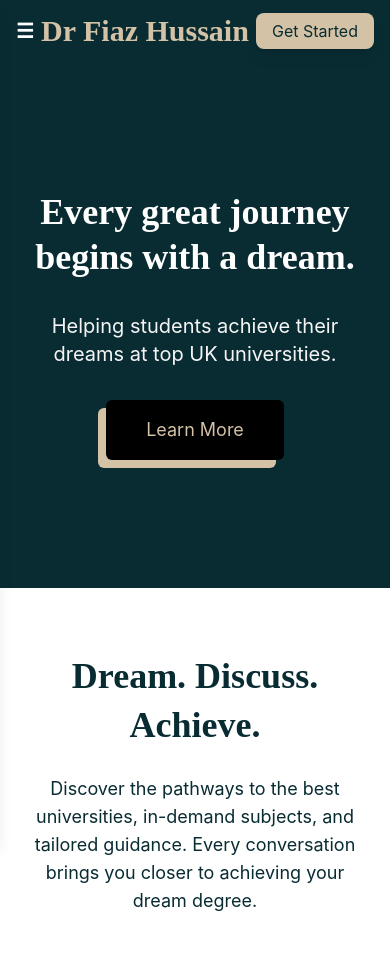
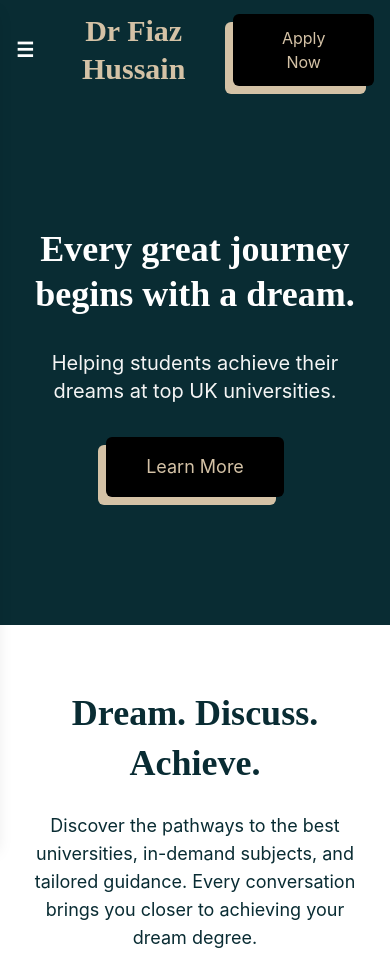
Before and after one commit to itsmardan/drfiaz, a plain HTML site: page index.html in a window 390 px wide. Shown: the top 955 px of the page. Drawn offline with Linux system fonts and the light colour scheme.

Commit message:
second commit

```diff
--- a/feed.xml
+++ b/feed.xml
@@ -1,4 +1,4 @@
-<?xml version="1.0" encoding="utf-8"?><feed xmlns="http://www.w3.org/2005/Atom" ><generator uri="https://jekyllrb.com/" version="4.3.4">Jekyll</generator><link href="/feed.xml" rel="self" type="application/atom+xml" /><link href="/" rel="alternate" type="text/html" /><updated>2025-01-13T19:51:53+00:00</updated><id>/feed.xml</id><title type="html">Your awesome title</title><subtitle>Write an awesome description for your new site here. You can edit this line in _config.yml. It will appear in your document head meta (for Google search results) and in your feed.xml site description.</subtitle><entry><title type="html">Welcome to Jekyll!</title><link href="/jekyll/update/2025/01/13/welcome-to-jekyll.html" rel="alternate" type="text/html" title="Welcome to Jekyll!" /><published>2025-01-13T12:19:36+00:00</published><updated>2025-01-13T12:19:36+00:00</updated><id>/jekyll/update/2025/01/13/welcome-to-jekyll</id><content type="html" xml:base="/jekyll/update/2025/01/13/welcome-to-jekyll.html"><![CDATA[<p>You’ll find this post in your <code class="language-plaintext highlighter-rouge">_posts</code> directory. Go ahead and edit it and re-build the site to see your changes. You can rebuild the site in many different ways, but the most common way is to run <code class="language-plaintext highlighter-rouge">jekyll serve</code>, which launches a web server and auto-regenerates your site when a file is updated.</p>
+<?xml version="1.0" encoding="utf-8"?><feed xmlns="http://www.w3.org/2005/Atom" ><generator uri="https://jekyllrb.com/" version="4.3.4">Jekyll</generator><link href="/feed.xml" rel="self" type="application/atom+xml" /><link href="/" rel="alternate" type="text/html" /><updated>2025-01-13T20:03:37+00:00</updated><id>/feed.xml</id><title type="html">Your awesome title</title><subtitle>Write an awesome description for your new site here. You can edit this line in _config.yml. It will appear in your document head meta (for Google search results) and in your feed.xml site description.</subtitle><entry><title type="html">Welcome to Jekyll!</title><link href="/jekyll/update/2025/01/13/welcome-to-jekyll.html" rel="alternate" type="text/html" title="Welcome to Jekyll!" /><published>2025-01-13T12:19:36+00:00</published><updated>2025-01-13T12:19:36+00:00</updated><id>/jekyll/update/2025/01/13/welcome-to-jekyll</id><content type="html" xml:base="/jekyll/update/2025/01/13/welcome-to-jekyll.html"><![CDATA[<p>You’ll find this post in your <code class="language-plaintext highlighter-rouge">_posts</code> directory. Go ahead and edit it and re-build the site to see your changes. You can rebuild the site in many different ways, but the most common way is to run <code class="language-plaintext highlighter-rouge">jekyll serve</code>, which launches a web server and auto-regenerates your site when a file is updated.</p>
 
 <p>Jekyll requires blog post files to be named according to the following format:</p>
 
--- a/index.html
+++ b/index.html
@@ -4,7 +4,7 @@
   <meta charset="UTF-8" />
   <meta name="viewport" content="width=device-width, initial-scale=1.0" />
   <title>Dr Fiaz Hussain, UK Education Consultant</title>
-  <link rel="icon" type="image/png" href="/assets/images/faviconf.png" sizes="32x32">
+  <link rel="icon" type="image/png" href="/assets/images/faviconf1.png" sizes="32x32">
   <link rel="stylesheet" href="/assets/css/tailwind.css" />
   <script src="/assets/code.js" defer></script>
 </head>
@@ -40,13 +40,19 @@
         Dr Fiaz Hussain
       </h1>
 
-   <!-- Call-to-Action Button -->
-<div class="ml-2 sm:ml-4 md:ml-8">
-    <a href="https://calendly.com/fiaz-drfiaz/15min" target="_blank" rel="noopener noreferrer"
-       class="bg-beige text-dark-green px-4 py-2 sm:px-6 sm:py-3 text-sm sm:text-base md:text-lg rounded-lg hover:bg-opacity-90 shadow-lg transition-all">
-      Get Started
-    </a>
-  </div>
+      <div class="relative inline-block">
+        <!-- Shadow -->
+        <span class="absolute top-2 -left-2 bg-beige w-full h-full rounded-md"></span>
+        <!-- Button -->
+        <a
+          href="https://calendly.com/fiaz-drfiaz/15min"
+          target="_blank"
+          rel="noopener noreferrer"
+          class="relative inline-block bg-black text-beige py-3 px-8 text-base md:py-4 md:px-10 md:text-lg rounded-md text-center font-medium hover:bg-gray-800 transition">
+         Apply Now
+        </a>
+      </div>
+
 
     </header>
 
@@ -112,7 +118,7 @@
                   target="_blank"
                   rel="noopener noreferrer"
                   class="relative inline-block bg-black text-beige py-4 px-10 text-lg rounded-md text-center font-medium hover:bg-gray-800 transition">
-                  Learn More
+                 Apply Now
                 </a>
               </div>
             </div>
@@ -143,7 +149,7 @@
               target="_blank"
               rel="noopener noreferrer"
               class="relative inline-block bg-black text-beige py-4 px-10 text-lg rounded-md text-center font-medium hover:bg-gray-800 transition">
-              Learn More
+              Apply Now
             </a>
           </div>
       </div>
@@ -195,7 +201,7 @@
               target="_blank"
               rel="noopener noreferrer"
               class="relative inline-block bg-black text-beige py-4 px-10 text-lg rounded-md text-center font-medium hover:bg-gray-800 transition">
-              Learn More
+              Apply Now
             </a>
           </div>
 
```
Also changed, not shown: assets/images/favicon1.png (added), assets/images/faviconf.png (deleted), 1 other file.
